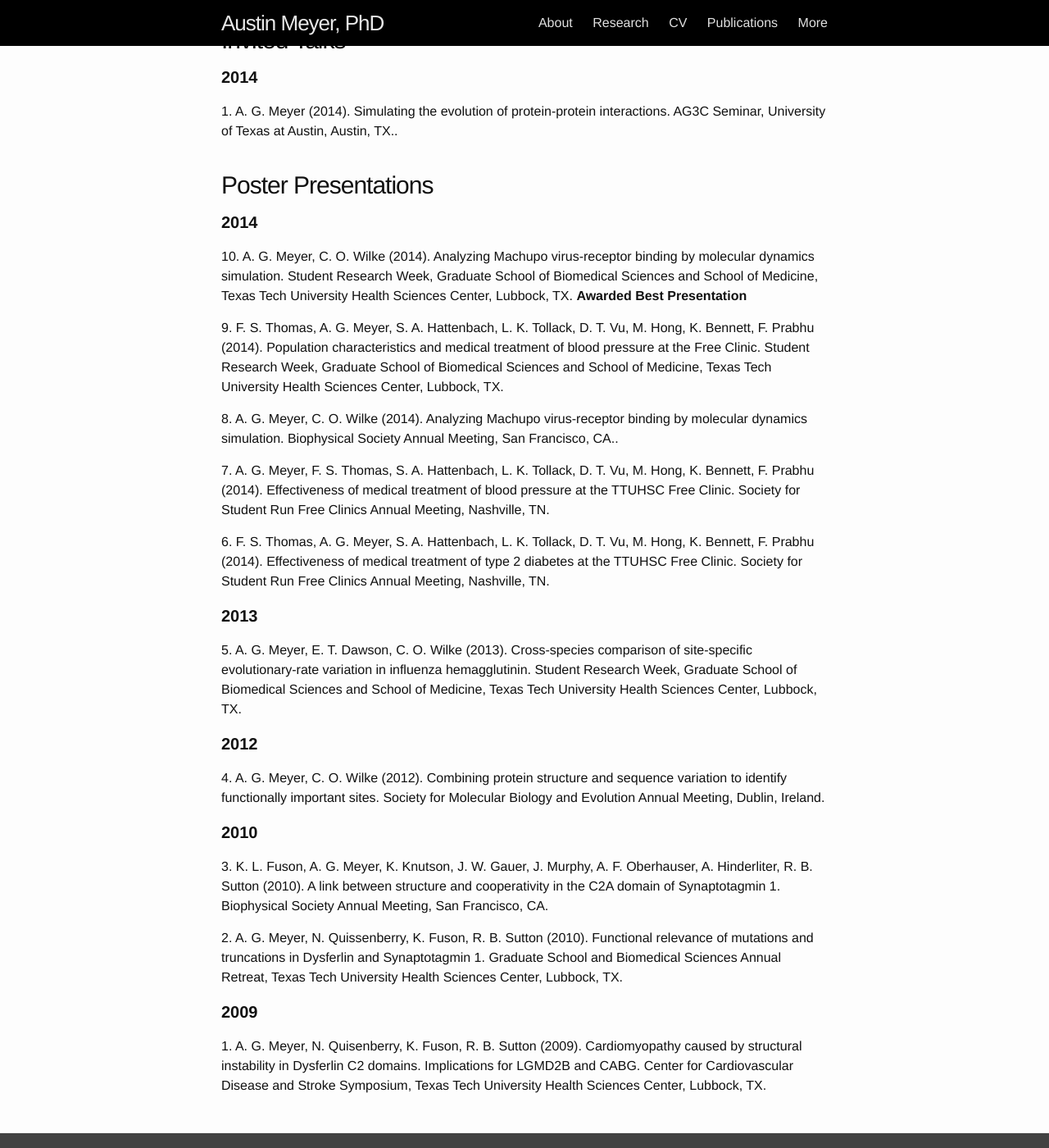
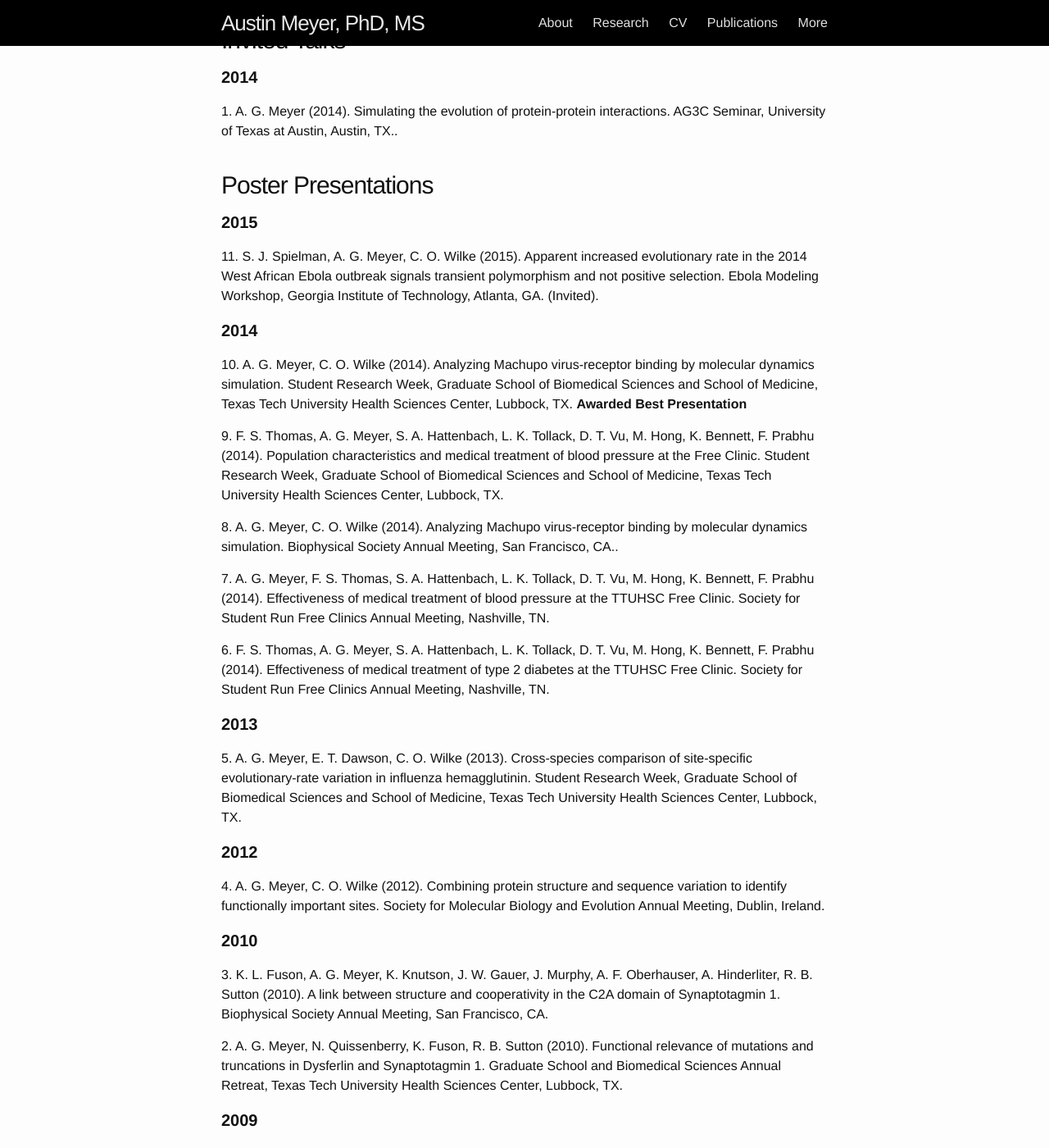
Before and after one commit to ausmeyer/ausmeyer.github.io, a Jekyll site: the page built from cv.html, in a window 1280 px wide and 1400 px high, scrolled down 949 px. Shown: the whole window at 82% size. Built offline with Jekyll 4.4.1, drawn with Linux system fonts in a browser that asks for light colours; some of the changed text lies outside the part shown.

Commit message:
Added poster and changed title.

```diff
--- a/_config.yml
+++ b/_config.yml
@@ -1,5 +1,5 @@
 # Site settings
-title: Austin Meyer, PhD
+title: Austin Meyer, PhD, MS
 email: austin.g.meyer@gmail.com
 description: > # this means to ignore newlines until "baseurl:"
   Postdoctoral Fellow<br>
--- a/_data/poster_presentations.yml
+++ b/_data/poster_presentations.yml
@@ -1,3 +1,8 @@
+- author: S. J. Spielman, A. G. Meyer, C. O. Wilke
+  year: 2015
+  title: Apparent increased evolutionary rate in the 2014 West African Ebola outbreak signals transient polymorphism and not positive selection
+  location: "Ebola Modeling Workshop, Georgia Institute of Technology, Atlanta, GA. (Invited)"
+
 - author: A. G. Meyer, C. O. Wilke
   year: 2014
   title: Analyzing Machupo virus-receptor binding by molecular dynamics simulation
```
